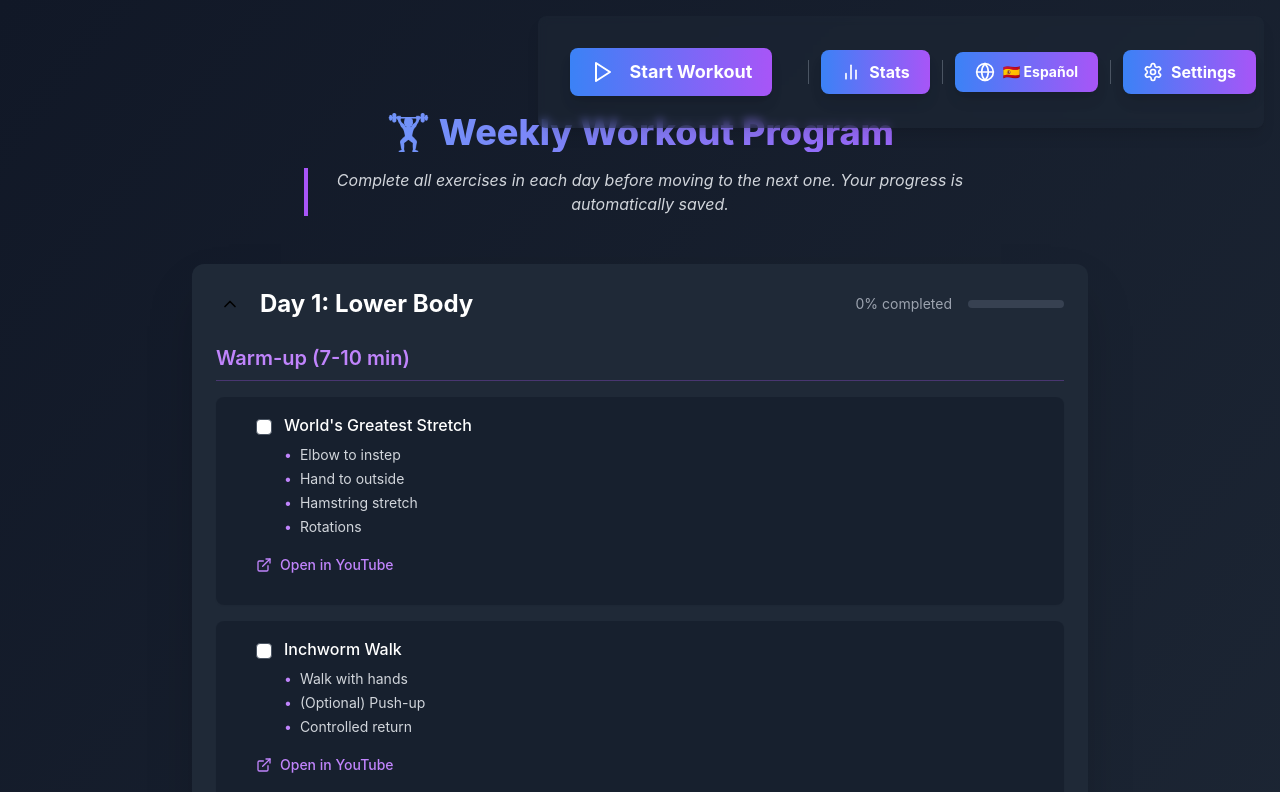
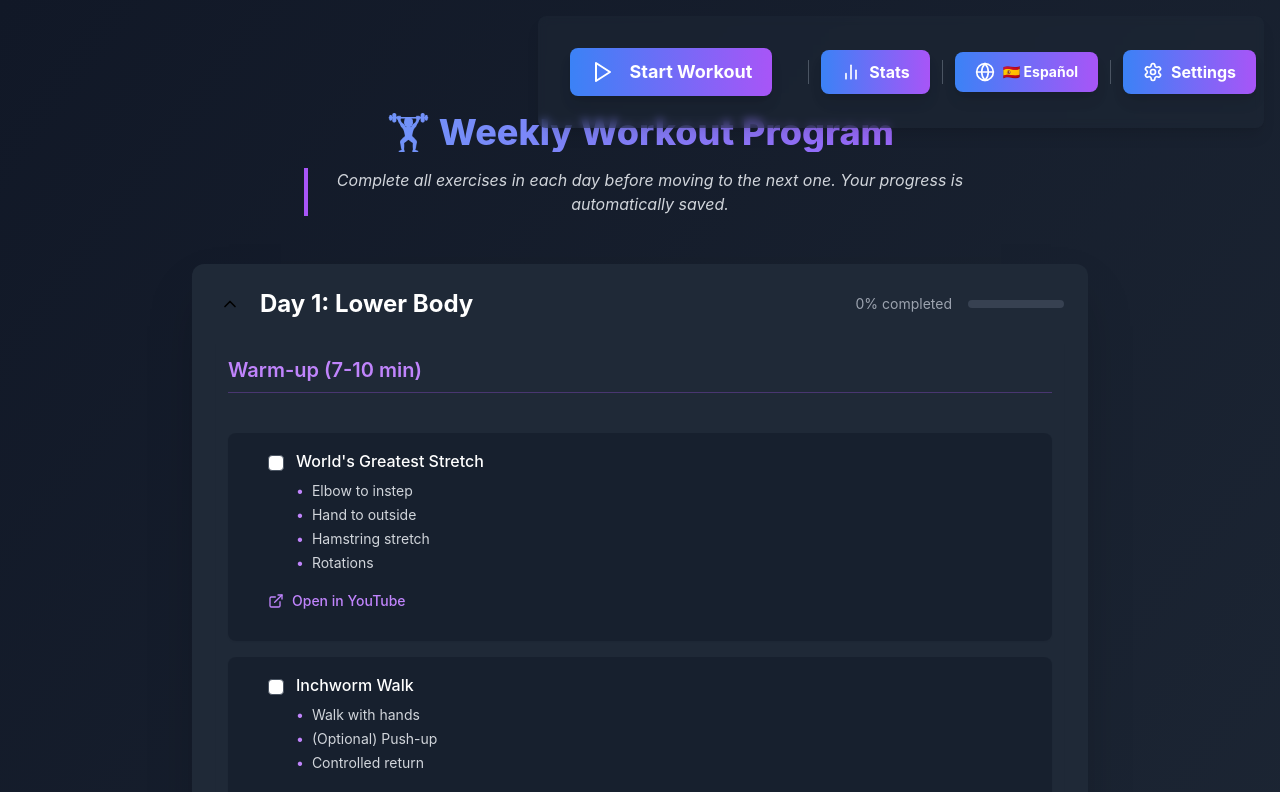
Before and after one commit to RElena85/lifestyle-workout, a React (Vite) app: page / in a window 1280 px wide. Shown: the top 792 px of the page. Built offline with nearby package versions, Linux system fonts and the light colour scheme.

Commit message:
Refactor WorkoutDay component to use Card for section layout; remove VideoModal component

```diff
--- a/src/components/WorkoutDay/WorkoutDay.tsx
+++ b/src/components/WorkoutDay/WorkoutDay.tsx
@@ -1,7 +1,6 @@
 import React, { useState, useEffect } from 'react';
 import { useTranslation } from 'react-i18next';
 import { Section } from './components/Section';
-import { VideoModal } from './components/VideoModal';
 import { WorkoutHeader } from './WorkoutHeader.tsx';
 import { WorkoutDayProps } from './types';
 import { workoutDayStyles } from './styles';
@@ -117,7 +116,6 @@ export const WorkoutDay: React.FC<WorkoutDayProps> = ({ dayKey }) => {
           </div>
         )}
       </div>
-      <VideoModal videoId={activeVideo} onClose={() => setActiveVideo(null)} />
     </>
   );
 };
--- a/src/components/WorkoutDay/components/Section.tsx
+++ b/src/components/WorkoutDay/components/Section.tsx
@@ -2,6 +2,7 @@ import React from 'react';
 import { SectionProps } from '../types';
 import { ExerciseItem } from './ExerciseItem';
 import { workoutDayStyles } from '../styles';
+import { Card, CardContent, CardHeader, CardTitle } from '../../ui/card';
 
 export const Section: React.FC<SectionProps> = ({
   title,
@@ -13,8 +14,11 @@ export const Section: React.FC<SectionProps> = ({
   const styles = workoutDayStyles.section;
 
   return (
-    <div className={styles.container}>
-      <h3 className={styles.title}>{title}</h3>
+    <Card className={`${styles.container} mb-4`}>
+      <CardHeader className="p-3">
+        <CardTitle className={styles.title}>{title}</CardTitle>
+      </CardHeader>
+      <CardContent className="p-3">
         <div className={styles.exerciseList}>
           {Object.entries(exercises).map(([exerciseKey, exercise]) => (
             <ExerciseItem
@@ -22,11 +26,10 @@ export const Section: React.FC<SectionProps> = ({
               exercise={exercise}
               isCompleted={completedExercises.has(`${sectionKey}_${exerciseKey}`)}
               onToggle={() => onExerciseToggle(sectionKey, exerciseKey)}
-                onVideoClick={function (): void {
-                    throw new Error('Function not implemented.');
-                } }          />
+            />
           ))}
         </div>
-    </div>
+      </CardContent>
+    </Card>
   );
 };
--- a/src/components/WorkoutDay/components/VideoModal.tsx
+++ /dev/null
@@ -1,33 +0,0 @@
-import React from 'react';
-
-interface VideoModalProps {
-  videoId: string | null;
-  onClose: () => void;
-}
-
-export const VideoModal: React.FC<VideoModalProps> = ({ videoId, onClose }) => {
-  if (!videoId) return null;
-
-  return (
-    <div className="fixed inset-0 bg-black/80 flex items-center justify-center z-50 p-4">
-      <div className="bg-gray-800 rounded-lg w-full max-w-3xl overflow-hidden">
-        <div className="relative pb-[56.25%] h-0">
-          <iframe
-            src={`https://www.youtube.com/embed/${videoId}`}
-            className="absolute top-0 left-0 w-full h-full"
-            allowFullScreen
-            allow="accelerometer; autoplay; clipboard-write; encrypted-media; gyroscope; picture-in-picture"
-          />
-        </div>
-        <div className="p-4 flex justify-end">
-          <button
-            onClick={onClose}
-            className="px-4 py-2 bg-purple-500 text-white rounded-lg hover:bg-purple-600 transition-colors"
-          >
-            Close Video
-          </button>
-        </div>
-      </div>
-    </div>
-  );
-};
--- a/src/components/WorkoutDay/types.ts
+++ b/src/components/WorkoutDay/types.ts
@@ -27,7 +27,6 @@ export interface ExerciseItemProps {
     exercise: Exercise;
     isCompleted: boolean;
     onToggle: () => void;
-    onVideoClick: (videoId: string) => void;
 }
 
 export interface SectionProps {
```
Also changed, not shown: 1 other file (tests, documents, lock files or other folders). Lines whose indentation alone changed are shown as unchanged.
